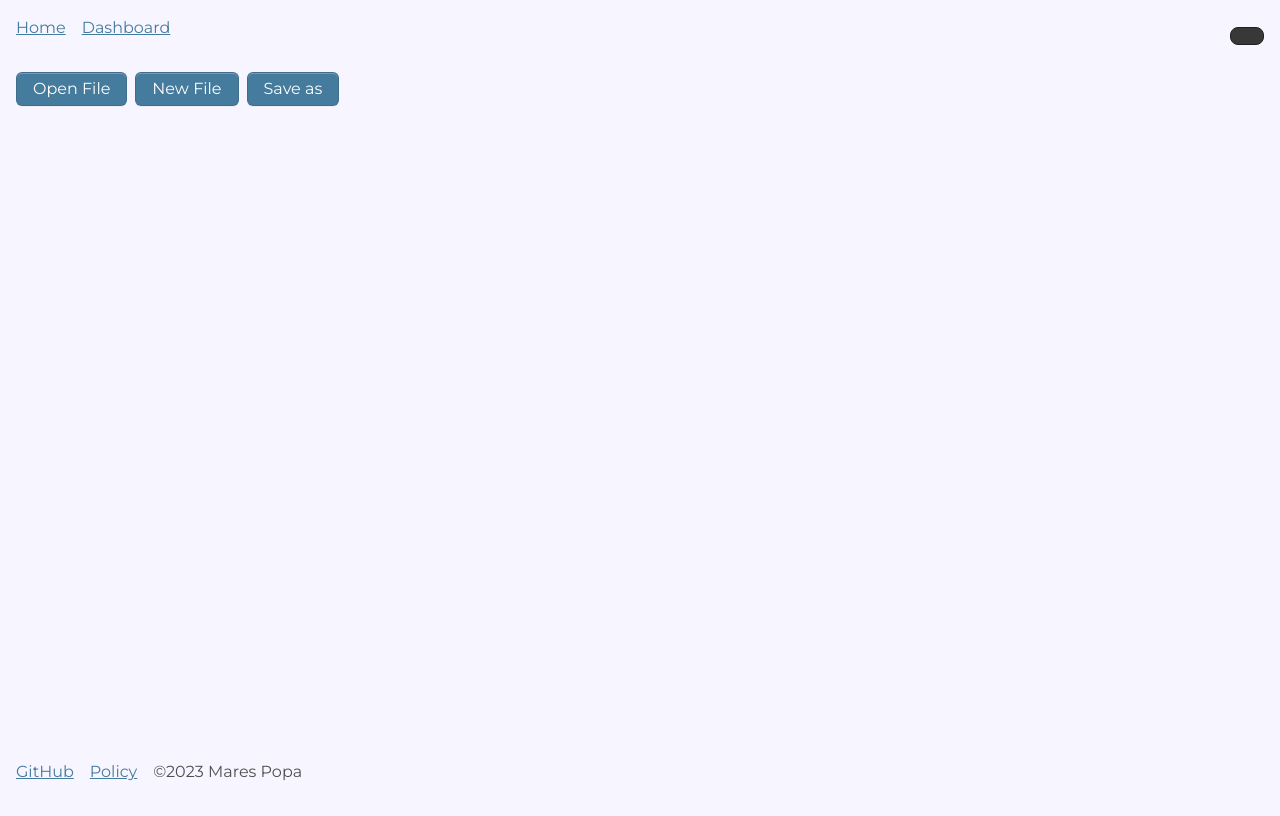
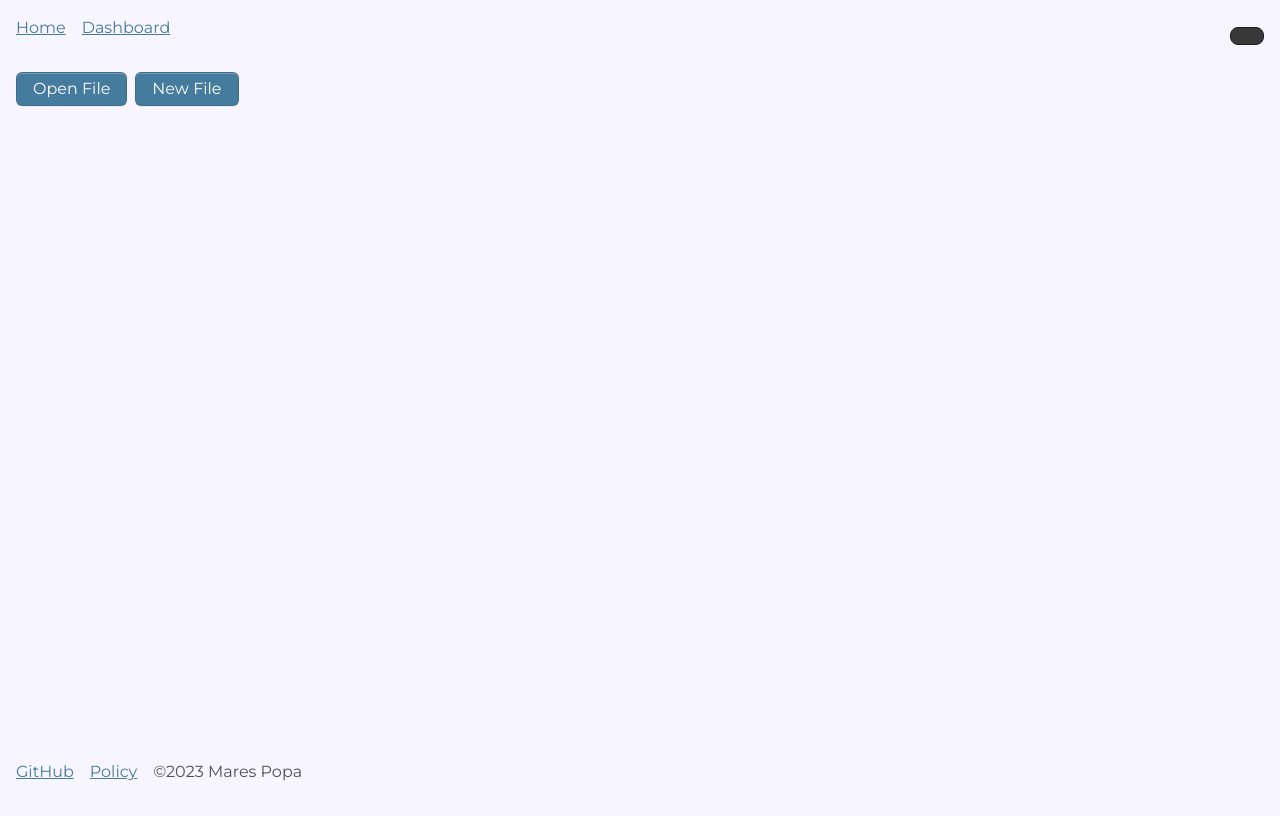
Before and after one commit to marespopa/hermesnote, a Next.js app in the folder client/: page /dashboard in a window 1280 px wide. Built offline with nearby package versions, Linux system fonts and the light colour scheme.

Commit message:
fix(editor): show Save As conditionally - show 'Save As' option only when there are unsaved changes

```diff
--- a/client/components/dashboard/DashboardActions.tsx
+++ b/client/components/dashboard/DashboardActions.tsx
@@ -3,6 +3,7 @@ import Button from "../Forms/Button";
 
 type Props = {
   fileNameEdited: string;
+  hasUnsavedChanges: boolean;
   handleOpenFile: () => Promise<void>;
   handleCreateFile: () => void;
   handleExportToMD: (a: string) => void;
@@ -10,6 +11,7 @@ type Props = {
 
 const DashboardActions = ({
   fileNameEdited,
+  hasUnsavedChanges,
   handleOpenFile,
   handleCreateFile,
   handleExportToMD,
@@ -29,11 +31,13 @@ const DashboardActions = ({
         handleClick={handleCreateFile}
       />
 
-      <Button
-        variant="primary"
-        handleClick={() => handleExportToMD(fileNameEdited || "File.md")}
-        label={"Save as"}
-      />
+      {hasUnsavedChanges && (
+        <Button
+          variant="primary"
+          handleClick={() => handleExportToMD(fileNameEdited || "File.md")}
+          label={"Save as"}
+        />
+      )}
     </div>
   );
 };
--- a/client/components/dashboard/DashboardContainer.tsx
+++ b/client/components/dashboard/DashboardContainer.tsx
@@ -41,6 +41,7 @@ const DashboardContainer = () => {
     isExporting,
     selectedTab,
     setSelectedTab,
+    hasUnsavedChanges,
     fileNameEdited,
     handleFileNameChange,
     metadata,
```
Also changed, not shown: client/components/dashboard/DashboardOverview.tsx (+7 -4 lines).
